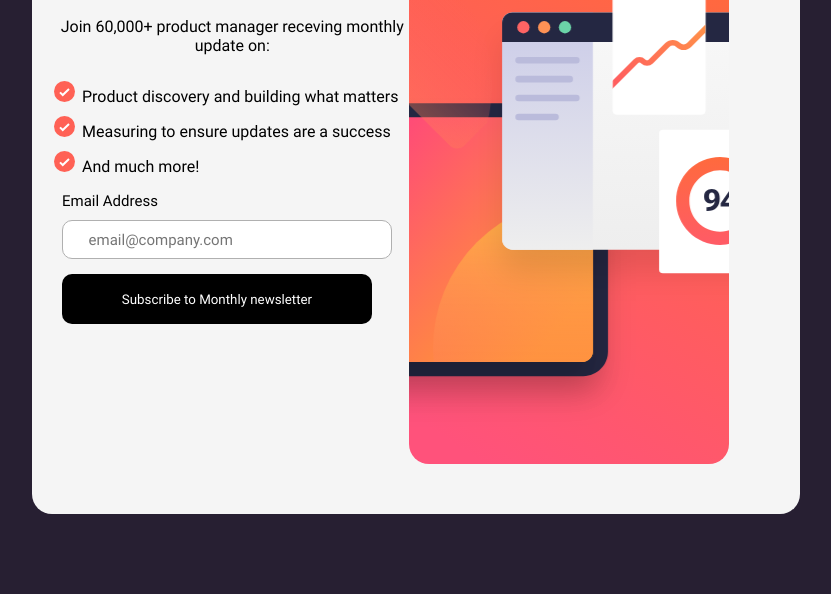
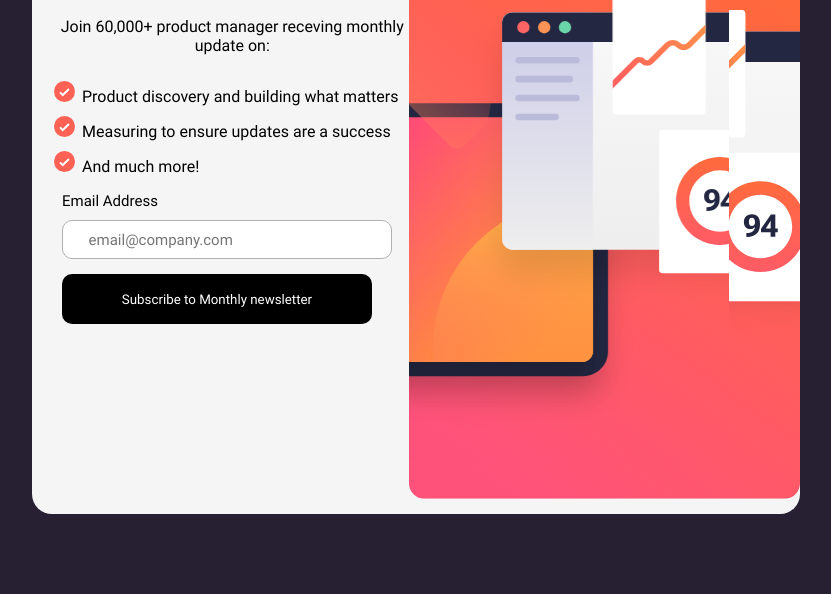
Before and after one commit to JsDawg1/02, a plain HTML site: page index.html in a window 1280 px wide. Shown: the part 206-800 px from the top of the page, without its empty margins (224-1055 px from the left). Drawn offline with Linux system fonts and the light colour scheme.

Commit message:
Update style.css

```diff
--- a/style.css
+++ b/style.css
@@ -40,6 +40,7 @@ html, body{
     padding-right: 25px;
     width: 50%; /* Ensure this matches with the width of .lft */
     height: 100%; /* Stretch to match the height of .whiteDiv */
+    background-image: url("illustration-sign-up-desktop.svg")
 }
 
 
```
